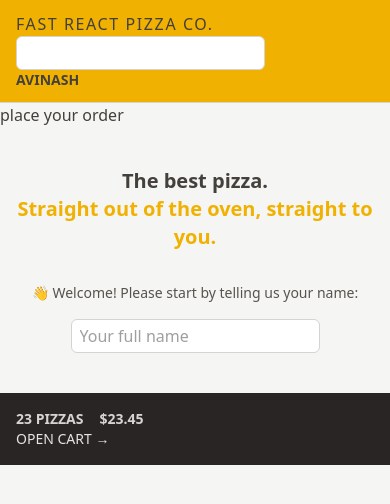
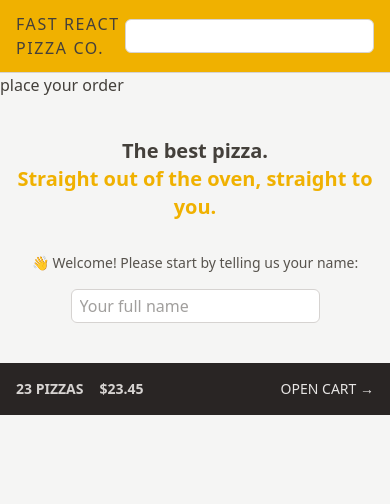
Before and after one commit to AAvi09/fast-react-pizza, a React (Vite) app: page / in a window 390 px wide. Shown: the top 504 px of the page. Built offline with nearby package versions, Linux system fonts and the light colour scheme.

Commit message:
feat: enhance layout and visibility in CartOverview, Header, and Home components; update Username component for responsive display

```diff
--- a/src/features/cart/CartOverview.jsx
+++ b/src/features/cart/CartOverview.jsx
@@ -2,7 +2,7 @@ import { Link } from "react-router-dom";
 
 function CartOverview() {
   return (
-    <div className="bg-stone-800 text-stone-200 uppercase p-4 sm:px-6 text-sm md:text-base">
+    <div className="bg-stone-800 text-stone-200 uppercase p-4 sm:px-6 text-sm md:text-base flex items-center justify-between">
       <p className="font-semibold text-stone-300 space-x-4 sm:space-x-6">
         <span>23 pizzas</span>
         <span>$23.45</span>
--- a/src/features/user/Username.jsx
+++ b/src/features/user/Username.jsx
@@ -1,7 +1,7 @@
 import React from "react";
 
 const Username = () => {
-  return <div className="text-sm font-semibold">Avinash</div>;
+  return <div className="hidden text-sm font-semibold md:block">Avinash</div>;
 };
 
 export default Username;
--- a/src/ui/Header.jsx
+++ b/src/ui/Header.jsx
@@ -5,7 +5,7 @@ import Username from "../features/user/UserName";
 
 const Header = () => {
   return (
-    <header className="bg-yellow-500 px-4 py-3 uppercase border-b border-stone-300 sm:px-6">
+    <header className="bg-yellow-500 px-4 py-3 uppercase border-b border-stone-300 sm:px-6 flex items-center justify-between">
       <Link to="/" className="tracking-widest">
         Fast React Pizza Co.
       </Link>
--- a/src/ui/Home.jsx
+++ b/src/ui/Home.jsx
@@ -3,7 +3,7 @@ import CreateUser from "../features/user/CreateUser";
 function Home() {
   return (
     <div className="my-10 sm:my-16 text-center">
-      <h1 className="mb-8  text-xl font-semibold ">
+      <h1 className="mb-8  text-xl font-semibold md:text-3xl ">
         The best pizza.
         <br />
         <span className="text-yellow-500">
```
